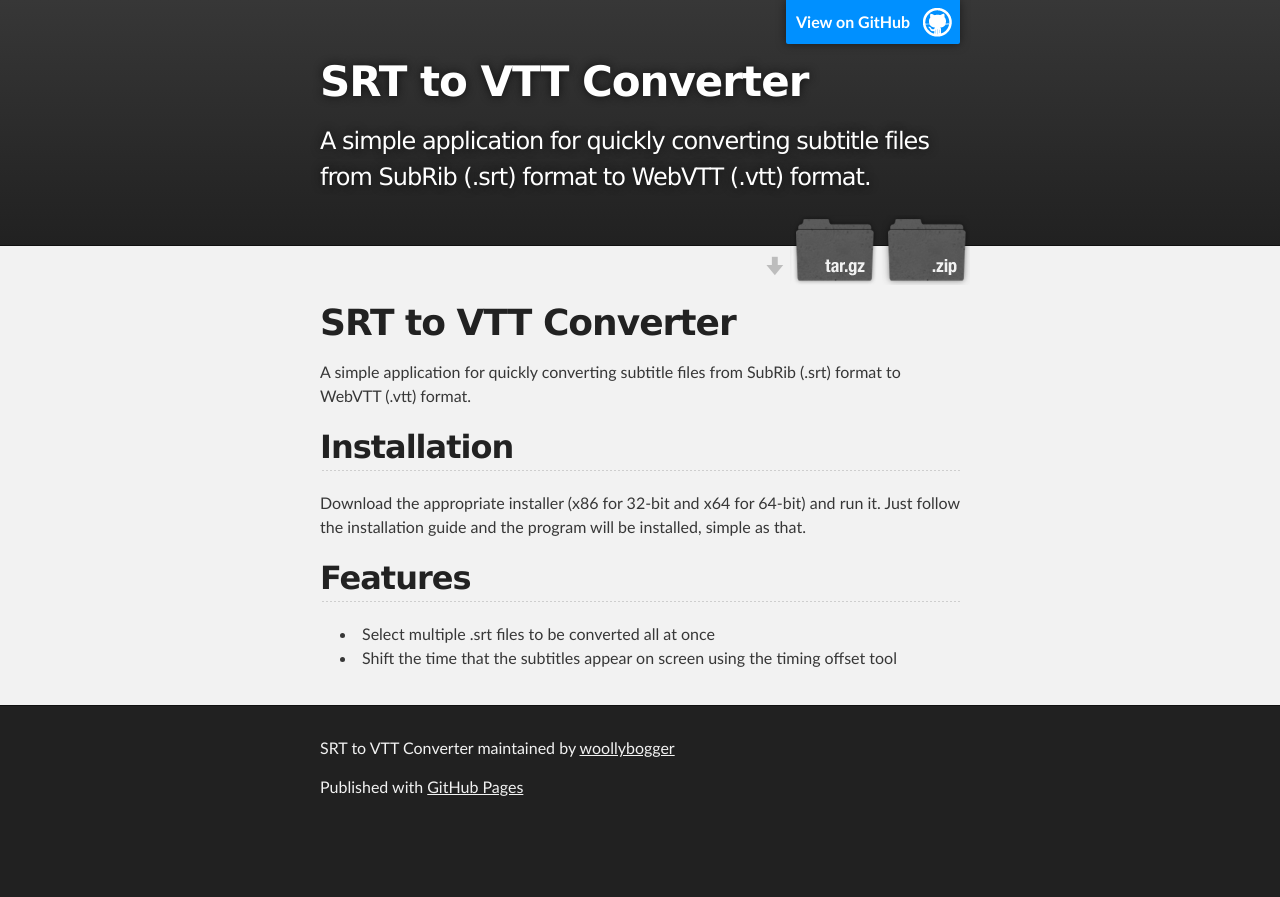
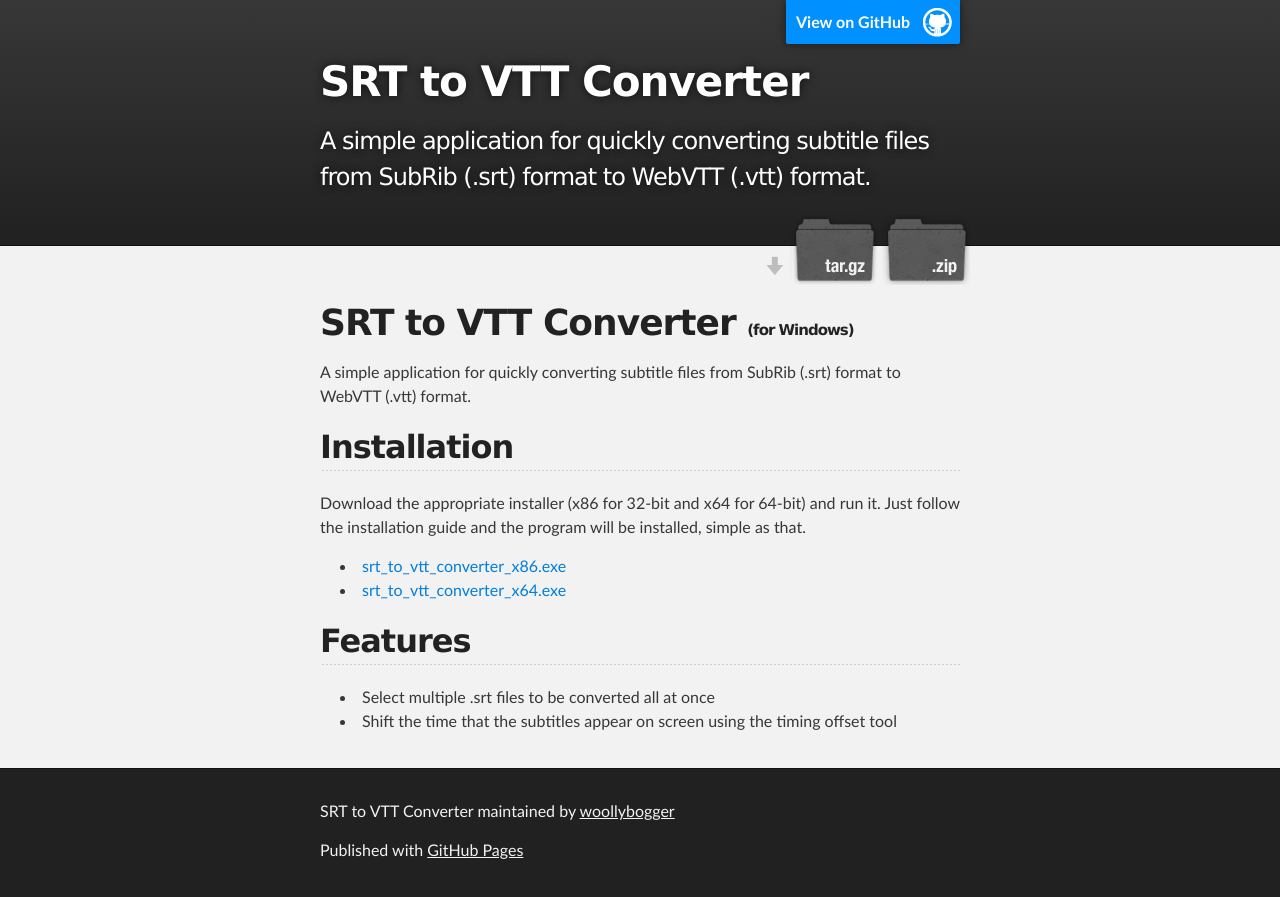
Before and after one commit to nwoltman/srt-to-vtt-converter, a plain HTML site: page index.html in a window 1280 px wide. Before the commit the page ends 834 px from the top, so only its background shows below. Drawn offline with Linux system fonts and the light colour scheme.

Commit message:
Added installers and links to download them.

```diff
--- a/index.html
+++ b/index.html
@@ -3,7 +3,7 @@
 
   <head>
     <meta charset='utf-8' />
-    <meta http-equiv="X-UA-Compatible" content="chrome=1" />
+    <meta http-equiv="X-UA-Compatible" content="IE=edge" />
     <meta name="description" content="SRT to VTT Converter : A simple application for quickly converting subtitle files from SubRib (.srt) format to WebVTT (.vtt) format." />
 
     <link rel="stylesheet" type="text/css" media="screen" href="stylesheets/stylesheet.css">
@@ -32,17 +32,21 @@
     <div id="main_content_wrap" class="outer">
       <section id="main_content" class="inner">
         <h1>
-<a name="srt-to-vtt-converter" class="anchor" href="#srt-to-vtt-converter"><span class="octicon octicon-link"></span></a>SRT to VTT Converter</h1>
+          <a name="srt-to-vtt-converter" class="anchor" href="#srt-to-vtt-converter"><span class="octicon octicon-link"></span></a>
+          SRT to VTT Converter <sub style="font-size:15px">(for Windows)</sub>
+        </h1>
 
         <p>A simple application for quickly converting subtitle files from SubRib (.srt) format to WebVTT (.vtt) format.</p>
 
-<h2>
-<a name="installation" class="anchor" href="#installation"><span class="octicon octicon-link"></span></a>Installation</h2>
+        <h2><a name="installation" class="anchor" href="#installation"><span class="octicon octicon-link"></span></a>Installation</h2>
 
         <p>Download the appropriate installer (x86 for 32-bit and x64 for 64-bit) and run it. Just follow the installation guide and the program will be installed, simple as that.</p>
+        <ul>
+          <li><a href="srt_to_vtt_converter_x86.exe" title="Download the 32-bit installer" download>srt_to_vtt_converter_x86.exe</a></li>
+          <li><a href="srt_to_vtt_converter_x64.exe" title="Download the 32-bit installer" download>srt_to_vtt_converter_x64.exe</a></li>
+        </ul>
 
-<h2>
-<a name="features" class="anchor" href="#features"><span class="octicon octicon-link"></span></a>Features</h2>
+        <h2><a name="features" class="anchor" href="#features"><span class="octicon octicon-link"></span></a>Features</h2>
 
         <ul>
           <li>Select multiple .srt files to be converted all at once</li>
@@ -59,7 +63,5 @@
       </footer>
     </div>
 
-
-
   </body>
 </html>
```
Also changed, not shown: 2 other files. Lines whose indentation alone changed are shown as unchanged.
